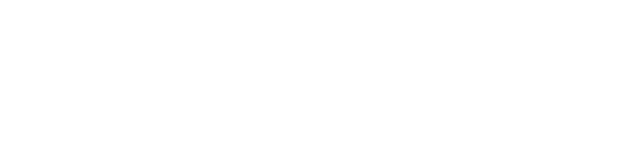
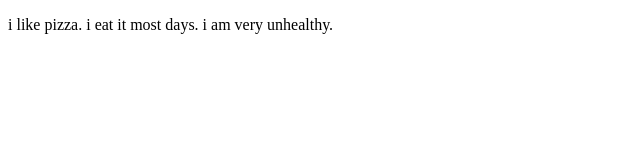
Before and after one commit to iNerdGirl/git-drill-version-3, a plain HTML site: page app/new.html in a window 1280 px wide. Shown: the whole page, without its empty margins (0-640 px from the left). Drawn offline with Linux system fonts and the light colour scheme.

Commit message:
added a p tag to new.html

```diff
--- a/app/new.html
+++ b/app/new.html
@@ -6,6 +6,6 @@
     <title></title>
   </head>
   <body>
-
+    <p>i like pizza. i eat it most days. i am very unhealthy.</p>
   </body>
 </html>
```
